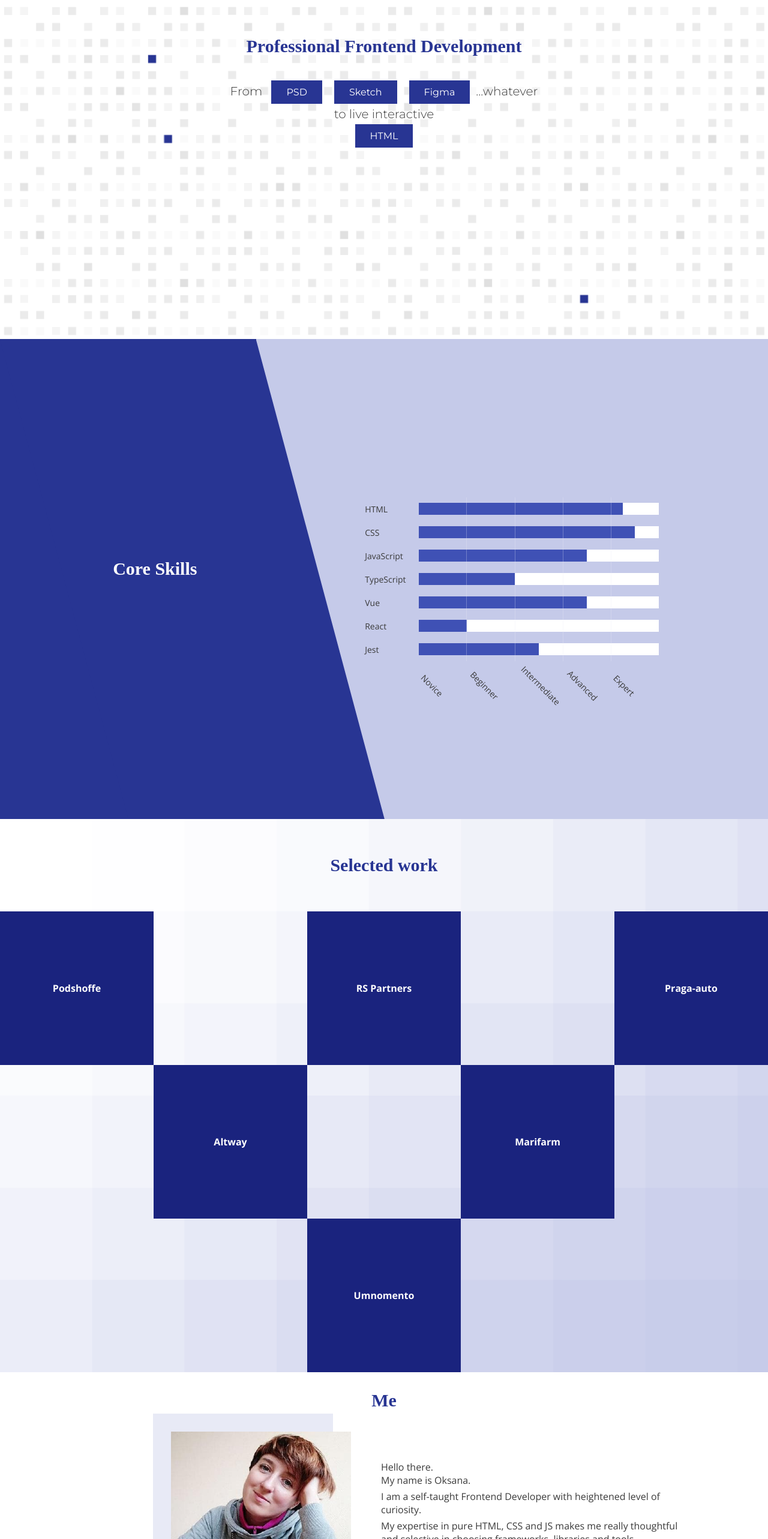
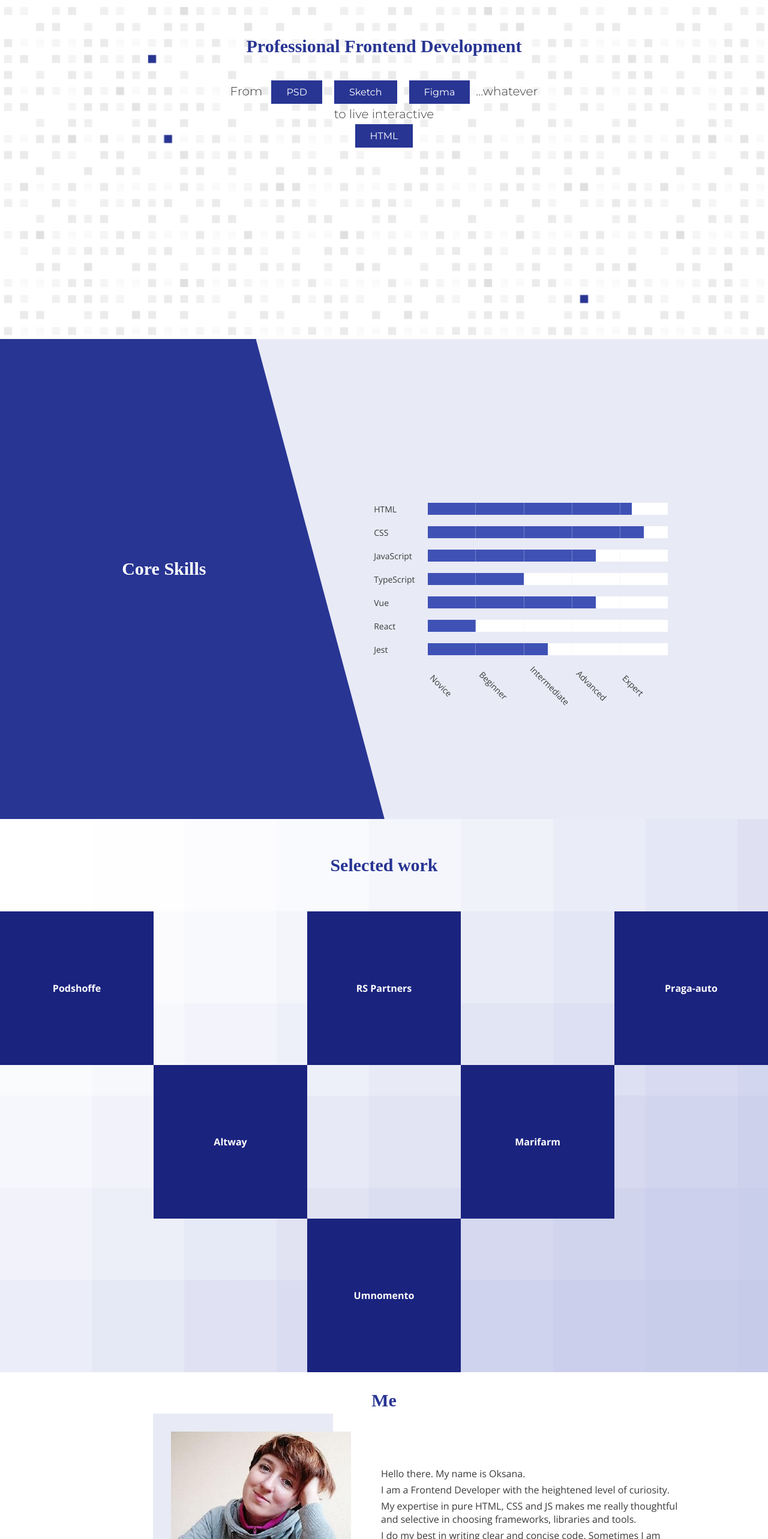
Before and after one commit to Oksana-1/imakeweb, a Vue app: page / in a window 1280 px wide. Shown: the part 235-2800 px from the top of the page at 60% size. Built offline with nearby package versions, Linux system fonts and the light colour scheme.

Commit message:
Text changes

```diff
--- a/src/assets/scss/components/competencies.scss
+++ b/src/assets/scss/components/competencies.scss
@@ -25,7 +25,7 @@
     margin-left: -50px;
 }
 .competency-column-inner {
-    padding: 30px 30px 30px 120px;
+    padding: 30px 30px 30px 150px;
     box-sizing: border-box;
     margin: auto;
 }
--- a/src/components/main/AppAbout.vue
+++ b/src/components/main/AppAbout.vue
@@ -10,17 +10,17 @@
                 </div>
                 <div class="about-text-container">
                     <div class="text">
-                        <p>Hello there. <br/>My name is Oksana.</p>
-                        <p>I am a self-taught Frontend Developer with heightened level of curiosity.</p>
+                        <p>Hello there. My name is Oksana.</p>
+                        <p>I am a Frontend Developer with the heightened level of curiosity.</p>
                         <p>My expertise in pure HTML, CSS and JS makes me really thoughtful and selective in choosing frameworks, libraries and tools.</p>
-                        <p>I tend to write clear and concise code that meets SOLID principles.</p>
+                        <p>I do my best in writing clear and concise code. Sometimes I am happy with result.</p>
                     </div>
                 </div>
                 <div class="about-text-container">
                     <div class="text right">
                         <p>I live in Kyiv, Ukraine with my husband and a dog.</p>
                         <p>Absolutely in love with marathon running.</p>
-                        <p>And sometimes I am a person who spoils a perfect wedding photo.</p>
+                        <p>And it happens that I am the person who spoils a perfect wedding photo.</p>
                     </div>
                 </div>
                 <div class="about-img-container left-top-aligned">
--- a/src/components/main/CompetenceList.vue
+++ b/src/components/main/CompetenceList.vue
@@ -1,6 +1,6 @@
 <template>
     <section class="vh-100" id="skills">
-        <div class="flex-row full-height border-bg">
+        <div class="flex-row full-height light-bg">
             <div class="flex-33 competency-column-angle">
                 <div class="dark-bg full-height competency-column-inner">
                     <div class="im-common-title relative-parent white">Core Skills</div>
```
